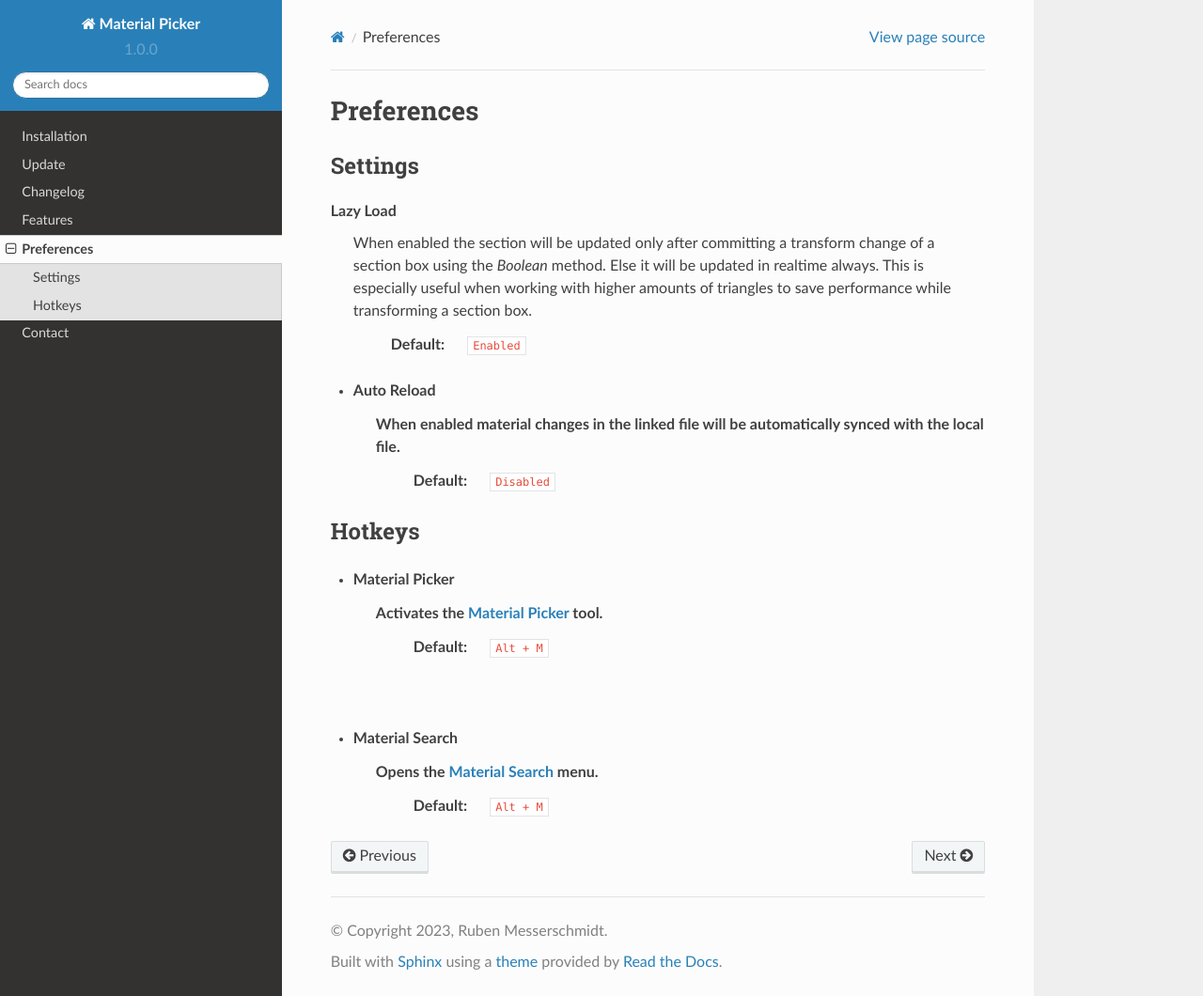
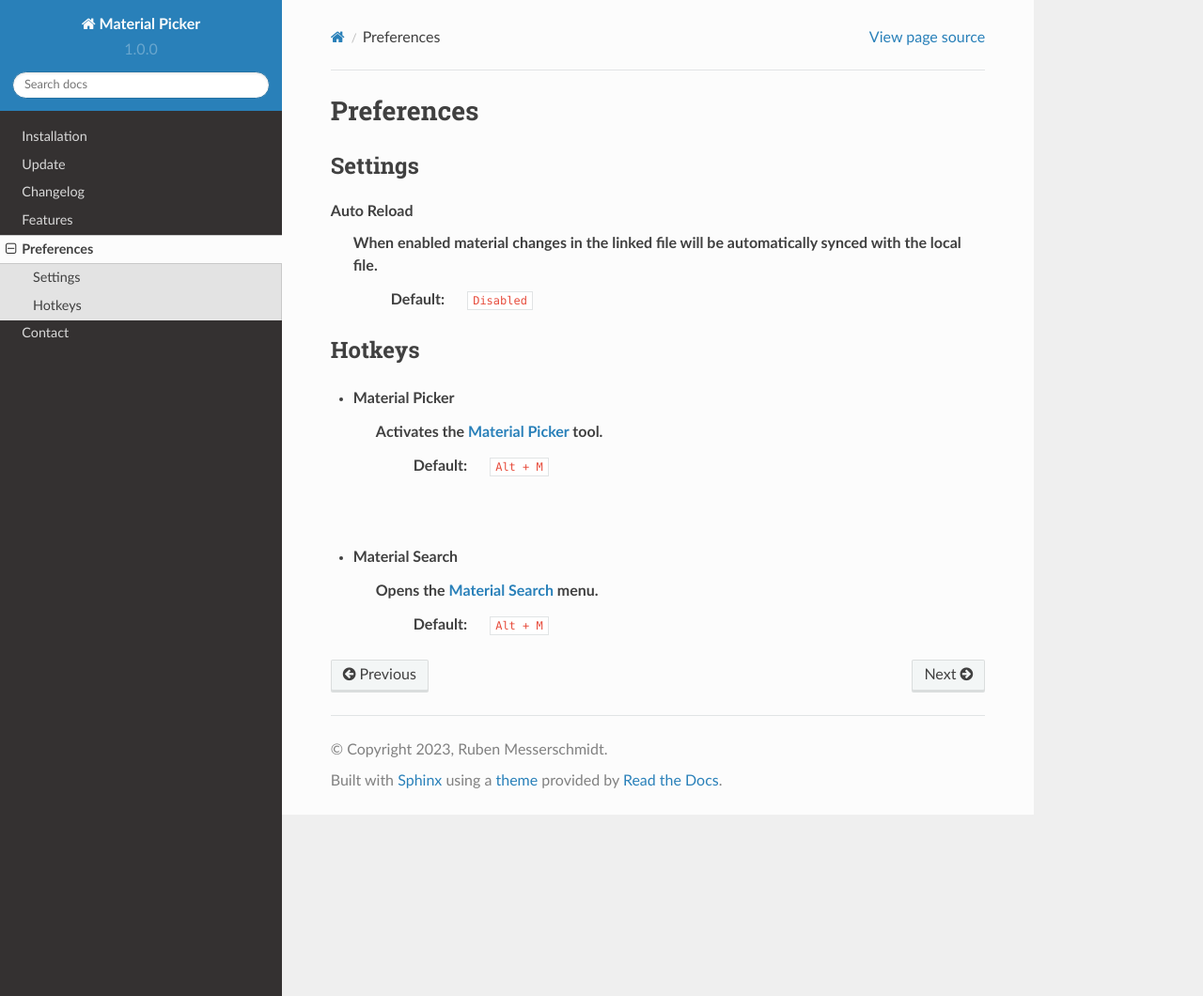
Before and after one commit to rubenmesserschmidt/Material-Picker_docs, a Sphinx documentation site: the page built from docs/source/preferences.rst, in a window 1280 px wide and 1060 px high. Shown: the whole window at 94% size. Built offline with Sphinx 7.4.7 and the Read the Docs theme 2.0.0, drawn with Linux system fonts in a browser that asks for light colours.

Commit message:
edited prefs

```diff
--- a/docs/source/preferences.rst
+++ b/docs/source/preferences.rst
@@ -5,14 +5,9 @@
 Settings
 ********
 
-**Lazy Load**
- When enabled the section will be updated only after committing a transform change of a section box using the *Boolean* method.
- Else it will be updated in realtime always. This is especially useful when working with higher amounts of triangles to save performance while transforming a section box.
-  :Default: ``Enabled``
-
-* **Auto Reload**
-   When enabled material changes in the linked file will be automatically synced with the local file.
-     :Default: ``Disabled``
+**Auto Reload**
+ When enabled material changes in the linked file will be automatically synced with the local file.
+  :Default: ``Disabled``
 
 
 Hotkeys
```
